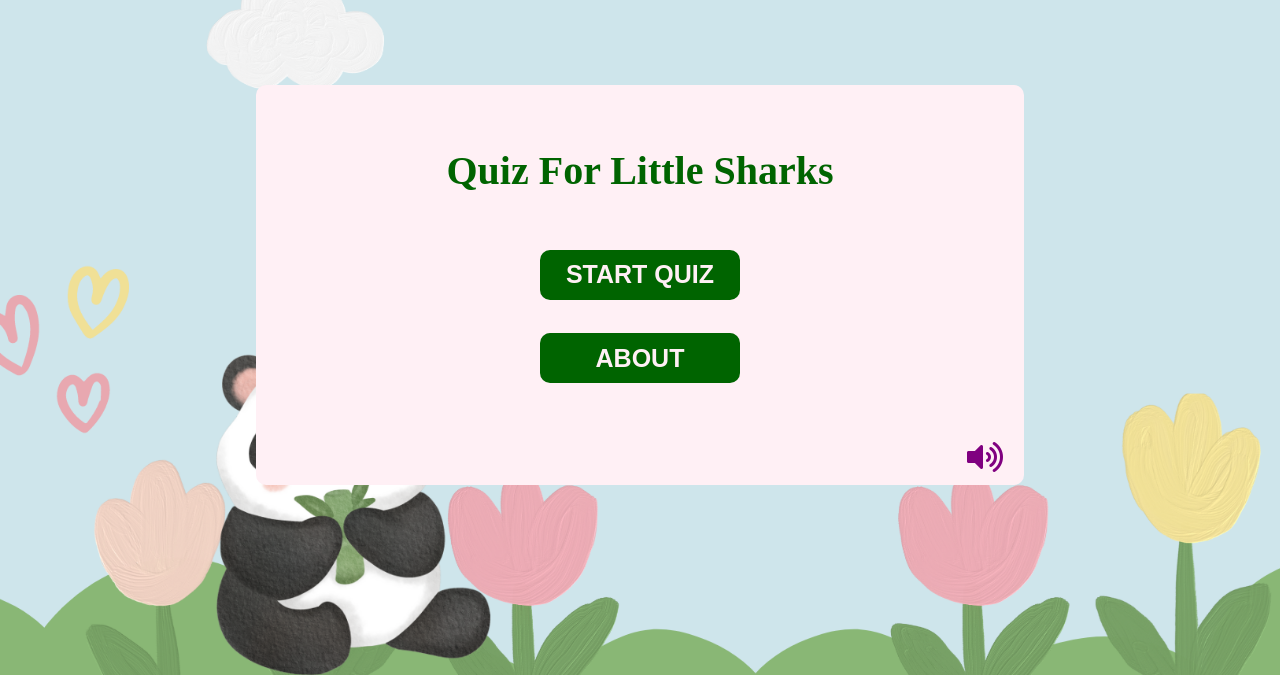
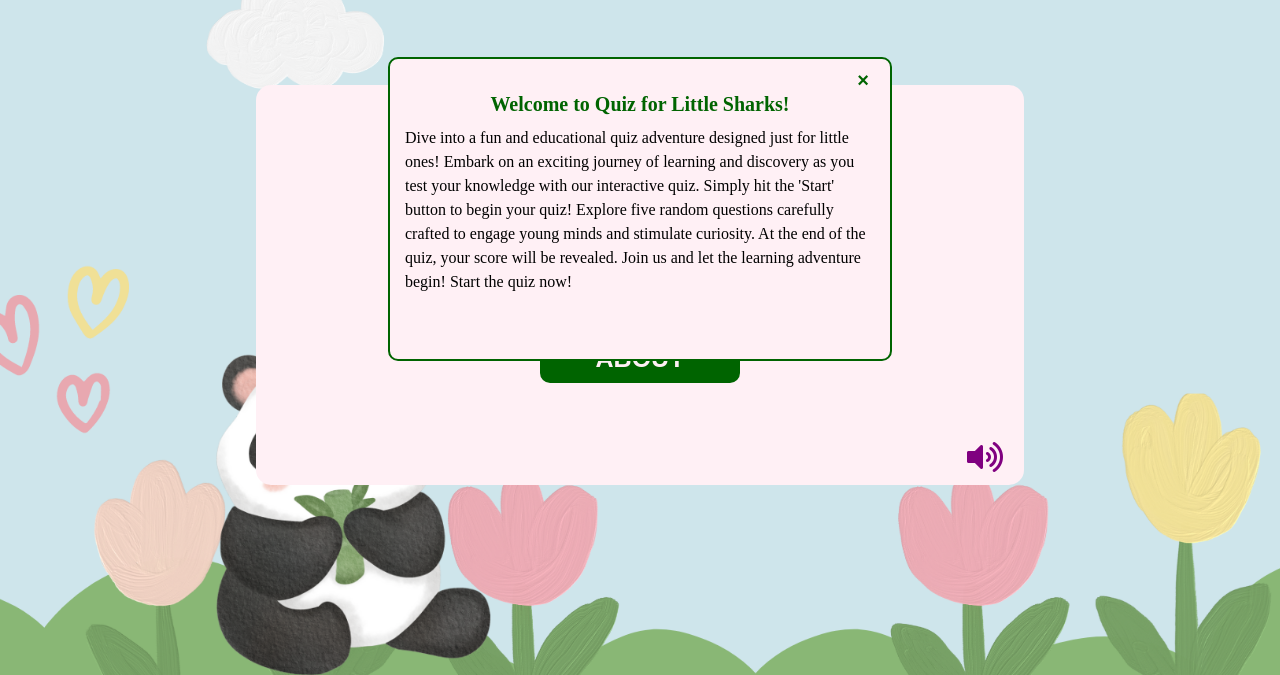
Before and after one commit to dyedavelly/kids-quiz, a website built with webpack: page index.html in a window 1280 px wide. Both pictures are taken after a click on the button "ABOUT". Shown: the part 175-850 px from the top of the page. Built offline with Linux system fonts and the light colour scheme.

Commit message:
adding the About Modal

```diff
--- a/index.html
+++ b/index.html
@@ -32,6 +32,18 @@
         <button hidden="true"><i class="fa fa-volume-off fa-2x"></i></button>
       </div>
     </div>
+    <div class="aboutModal" id="aboutModal">
+      <button id="closeButton" class="closeButton">&times;</button>
+      <div class="modalTitle">Welcome to Quiz for Little Sharks!</div>
+      <div class="modalBody">
+        Dive into a fun and educational quiz adventure designed just for little ones!
+        Embark on an exciting journey of learning and discovery as you test your knowledge with our interactive quiz.
+        Simply hit the 'Start' button to begin your quiz!
+        Explore five random questions carefully crafted to engage young minds and stimulate curiosity.
+        At the end of the quiz, your score will be revealed.
+        Join us and let the learning adventure begin! Start the quiz now!
+      </div>
+      <div id="overlay"></div> <!--yet to be implemented-->
   </body>
 
 </html>
--- a/src/index.js
+++ b/src/index.js
@@ -1,2 +1,18 @@
-import Example from "./scripts/example.js"
-Example();
+import * as aboutModal from './scripts/modal.js';
+
+document.addEventListener('DOMContentLoaded', ()=> {
+    const openModalButton = document.getElementById('aboutButton');
+    const closeModalButton = document.getElementById('closeButton');
+    const overlay = document.getElementById('overlay');
+
+    openModalButton.addEventListener('click', () => {
+        const modal = document.getElementById('aboutModal');
+        debugger
+        aboutModal.openModal(modal);
+    });
+
+    closeModalButton.addEventListener('click', () => {
+        const modal = document.getElementById('aboutModal');
+        aboutModal.closeModal(modal);
+    });
+});
--- a/src/index.scss
+++ b/src/index.scss
@@ -1,2 +1,3 @@
 @import '/src/styles/reset.scss';
 @import '/src/styles/home_page.css';
+@import '/src/styles/about_modal.css';
--- a/src/scripts/example.js
+++ /dev/null
@@ -1 +0,0 @@
-export default function(){console.log("Hello")};
--- /dev/null
+++ b/src/scripts/modal.js
@@ -0,0 +1,12 @@
+
+export function openModal(modal) {
+    if(modal === null) return
+    modal.classList.add('active');
+}
+
+export function closeModal(modal) {
+    if(modal === null) return
+    modal.classList.remove('active');
+}
+
+//export default {openModal, closeModal}
--- /dev/null
+++ b/src/styles/about_modal.css
@@ -0,0 +1,39 @@
+.aboutModal {
+    position: fixed;
+    top: 48%;
+    left: 50%;
+    transform: translate(-50%, -50%) scale(0);
+    border: 2px solid darkgreen;
+    border-radius: 10px;
+    z-index: 1;
+    background-color: lavenderblush;
+    width: 500px;
+    height: 300px;
+    max-width: 80%;
+    display: flex;
+    flex-direction: column;
+}
+.aboutModal.active {
+    transform: translate(-50%, -50%) scale(1);
+}
+
+.aboutModal .modalTitle {
+  font-size: 1.25rem;
+  font-weight: bold;
+  text-align: center;
+  color: darkgreen;
+}
+.aboutModal .closeButton {
+    cursor: pointer;
+    font-size: 1.25rem;
+    font-weight: bold;
+    background: none;
+    margin-left: auto;
+    margin-right: 15px;
+    padding-top: 10px;
+    color: darkgreen;
+}
+.aboutModal .modalBody {
+    padding: 10px 15px;
+    line-height: 1.5;
+}
--- a/src/styles/home_page.css
+++ b/src/styles/home_page.css
@@ -20,11 +20,6 @@ body {
     color: purple;
 }
 
-.contactLinks a:hover {
-   background-color: lavenderblush;
-   border-radius: 10px;
-}
-
 .centerContainer {
     background-color: lavenderblush;
     width: 60%;
@@ -34,7 +29,7 @@ body {
     display: flex;
     flex-direction: column;
     align-items: center;
-    border-radius: 10px;
+    border-radius: 15px;
     justify-content: space-around;
     margin-top: 150px;
 }
```
Also changed, not shown: dist/main.css, dist/main.js.
